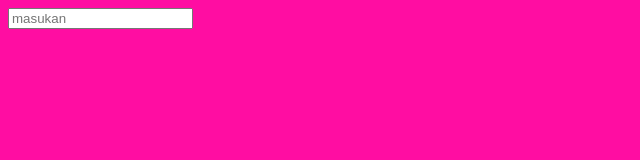
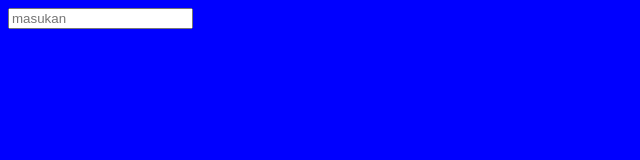
Before and after one commit to GilangSem/repo, a plain HTML site: page index.html in a window 1280 px wide. Shown: the whole page, without its empty margins (0-640 px from the left). Drawn offline with Linux system fonts and the light colour scheme.

Commit message:
ubah warna jadi biru

```diff
--- a/index.html
+++ b/index.html
@@ -5,7 +5,7 @@
     <meta name="viewport" content="width=device-width, initial-scale=1.0" />
     <title>Document</title>
   </head>
-  <body style="background-color: rgb(255, 13, 162)">
+  <body style="background-color: blue">
     <div>
       <label for="">
         <form action=""><input type="text" placeholder="masukan" /></form>
```
